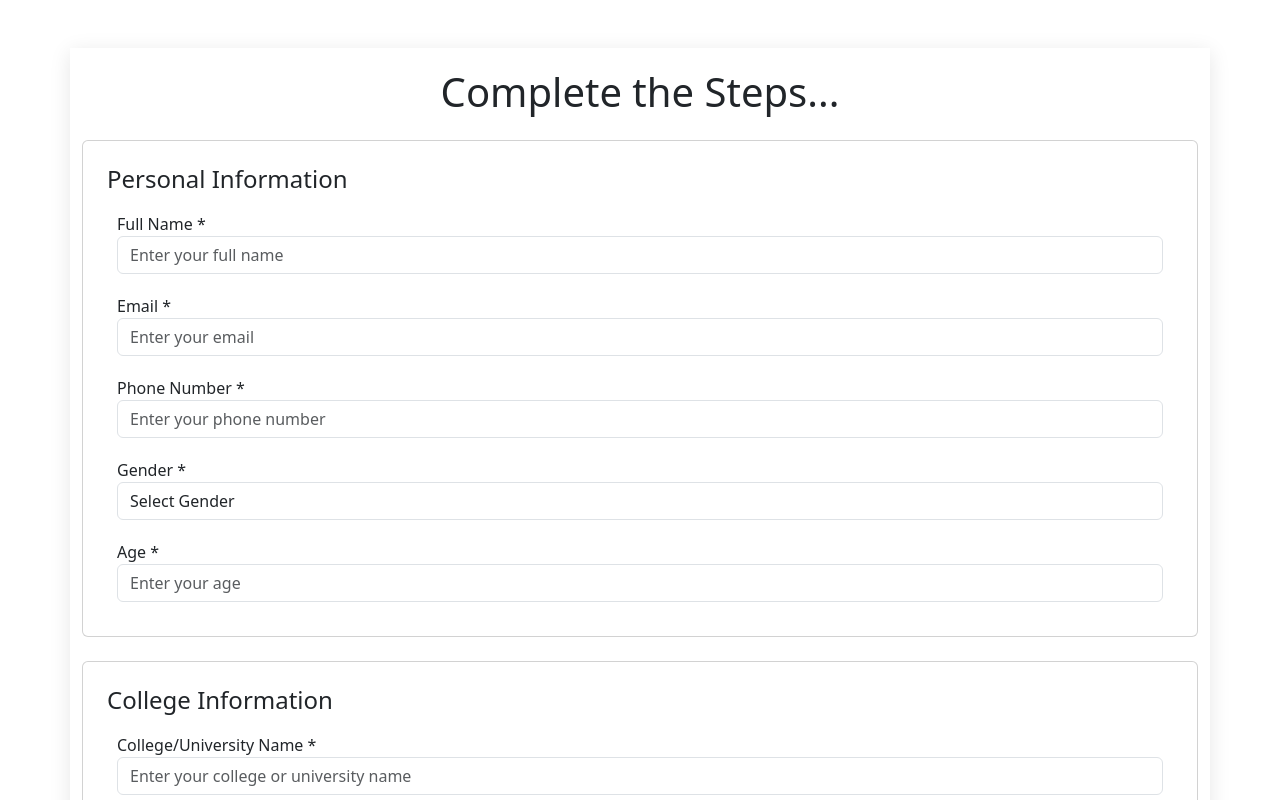
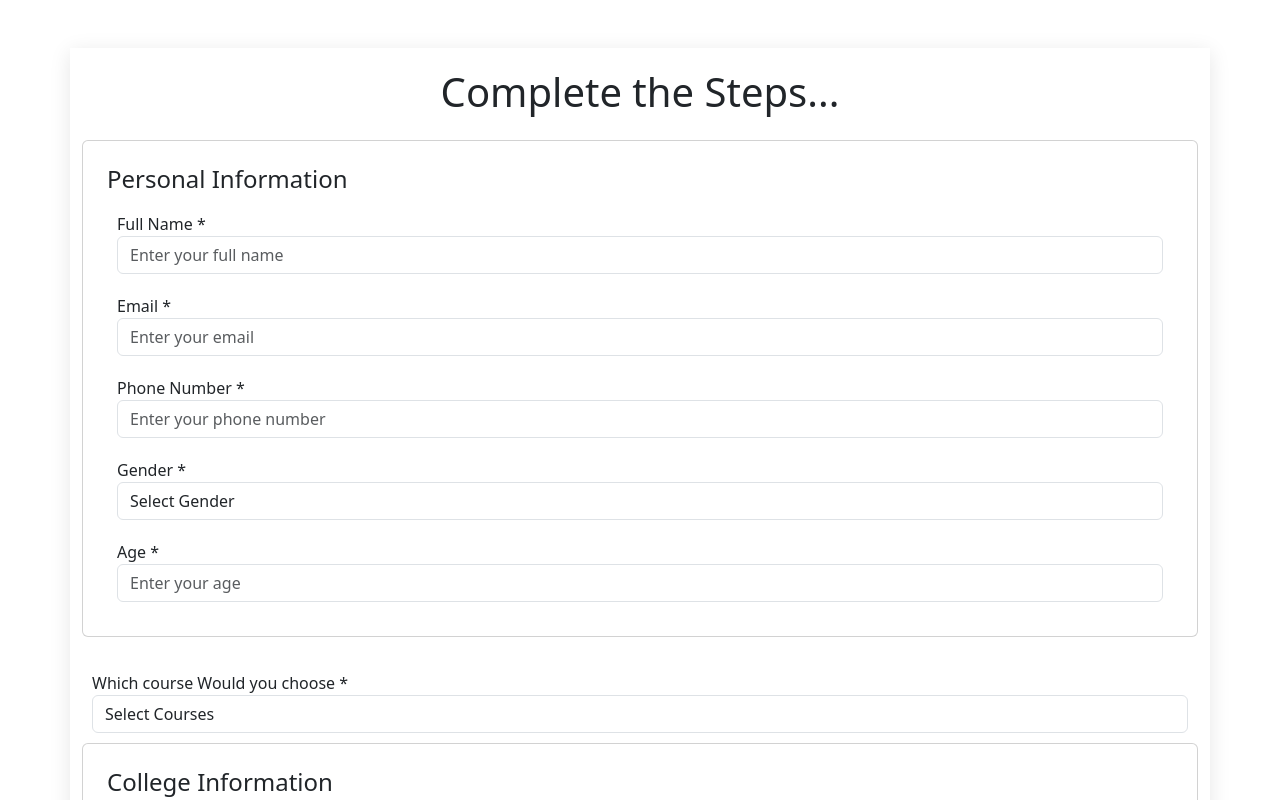
Before and after one commit to rakeshgowda123/Socio, a React (Create React App) app in the folder frontend/: page /userdata in a window 1280 px wide. Shown: the top 800 px of the page. Built offline with nearby package versions, Linux system fonts and the light colour scheme.

Commit message:
Update UserData.js

```diff
--- a/frontend/src/Components/UserData.js
+++ b/frontend/src/Components/UserData.js
@@ -21,7 +21,7 @@ const UserData = () => {
     certifications: "",
     technicalSkills: "",
     softSkills: "",
-
+    couseType:"",
     portfolio: "",
     linkedInProfile: "",
 
@@ -40,6 +40,7 @@ const UserData = () => {
       !userdata.email ||
       !userdata.phoneNumber ||
       !userdata.gender ||
+      !userdata.courseType ||
       !userdata.age ||
       !userdata.collegeName ||
       !userdata.currentEducation ||
@@ -158,6 +159,22 @@ const UserData = () => {
             />
           </div>
         </div>
+
+          <div className="form-group">
+            <label>Which course Would you choose *</label>
+            <select
+              className="form-control"
+              name="courseType"
+              value={userdata.courseType}
+              onChange={handleUserInput}
+              required
+            >
+              <option value="">Select Courses</option>
+              <option value="Male">Python</option>
+              <option value="Female">Java</option>
+              <option value="Other">Projects</option>
+            </select>
+          </div>
 
         {/* College Information Section */}
         <div className="card p-4 mb-4">
```
